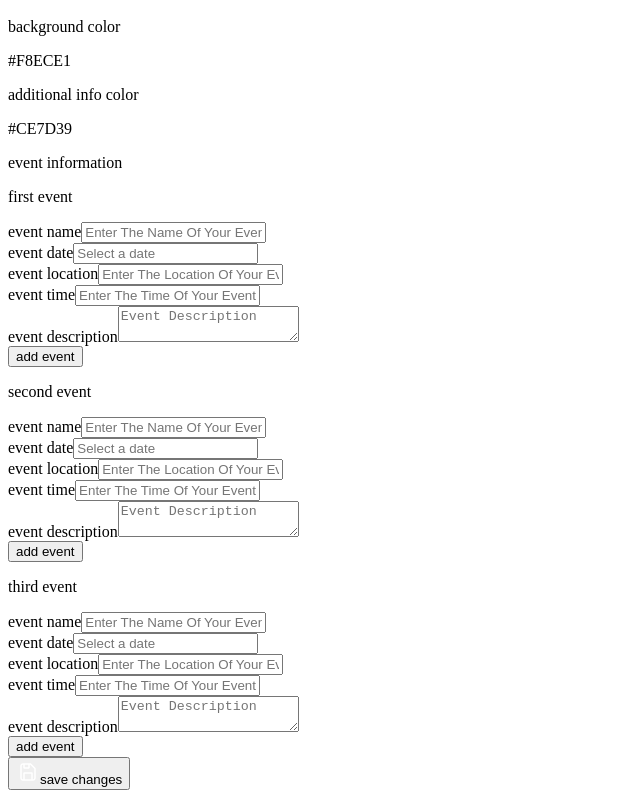
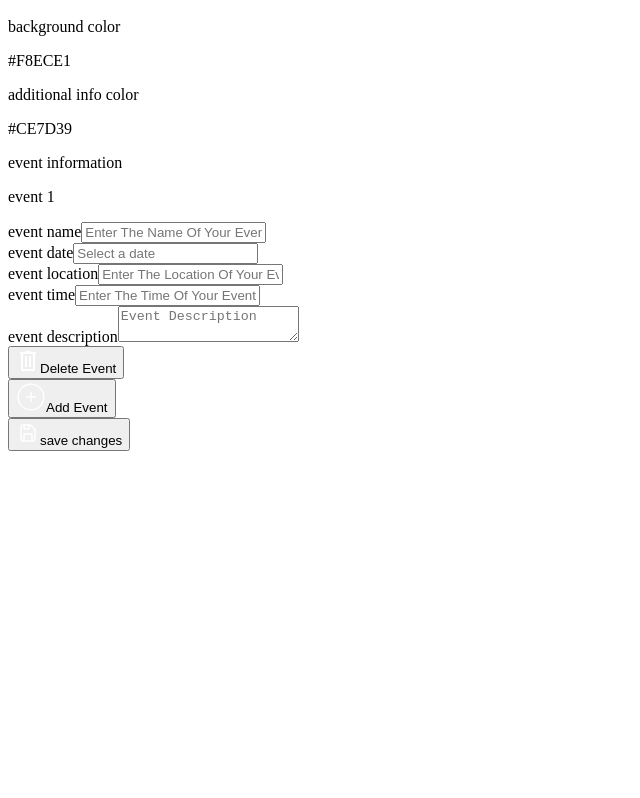
Before and after one commit to AmmariAbdelmounaim/IslamicHub-FrontEnd, a Next.js app: page /en/cms/calendar in a window 1280 px wide. Shown: the part 1119-1917 px from the top of the page, without its empty margins (0-640 px from the left). After the commit the page ends 1578 px from the top, so only its background shows below. Built offline with nearby package versions, Linux system fonts and the light colour scheme.

Commit message:
add event button

```diff
--- a/app/[locale]/cms/calendar/page.tsx
+++ b/app/[locale]/cms/calendar/page.tsx
@@ -2,42 +2,34 @@
 import React from "react";
 import Event from "../../../../components/cms/event";
 import ColorPicker from "../../../../components/cms/colorPicker";
-import { Form, Formik } from "formik";
+import { FieldArray, Form, Formik } from "formik";
 import FillButton from "../../../../components/button/FillButton";
 import EventCard from "../../../../components/cms/eventCard";
 import { useTranslations } from "next-intl";
 
 interface FormValues {
-  firsteventName: string;
-  firsteventDescription: string;
-  firsteventDate: string;
-  firsteventLocation: string;
-  secondeventName: string;
-  secondeventDescription: string;
-  secondeventDate: string;
-  secondeventLocation: string;
-  thirdeventName: string;
-  thirdeventDescription: string;
-  thirdeventDate: string;
-  thirdeventLocation: string;
+  events: {
+    eventName: string;
+    eventDescription: string;
+    eventDate: string;
+    eventLocation: string;
+    eventTime: string;
+  }[];
   borderColor: string;
   backgroundColor: string;
   additionalInfoColor: string;
 }
 
 const initialValues: FormValues = {
-  firsteventName: "",
-  firsteventDescription: "",
-  firsteventDate: "",
-  firsteventLocation: "",
-  secondeventName: "",
-  secondeventDescription: "",
-  secondeventDate: "",
-  secondeventLocation: "",
-  thirdeventName: "",
-  thirdeventDescription: "",
-  thirdeventDate: "",
-  thirdeventLocation: "",
+  events: [
+    {
+      eventName: "",
+      eventDescription: "",
+      eventDate: "",
+      eventLocation: "",
+      eventTime: "",
+    },
+  ],
   borderColor: "#362A1C",
   backgroundColor: "#F8ECE1",
   additionalInfoColor: "#CE7D39",
@@ -55,7 +47,7 @@ export default function CalendarManagement() {
         }, 400);
       }}
     >
-      {({ isSubmitting }) => (
+      {({ values }) => (
         <Form>
           <div className="flex flex-col gap-[40px] pb-[20px]">
             {/* introduction */}
@@ -104,18 +96,54 @@ export default function CalendarManagement() {
             </div>
 
             {/* event information */}
-            <div className="px-[16px] pt-[16px] pb-[32px] flex flex-col gap-[40px] border-solid border-[1px] border-secondary-brown-normal-30-opacity rounded-[10px] ">
+            <div className="px-[16px] pt-[16px] pb-[32px] flex flex-col gap-[40px] border-solid border-[1px] border-secondary-brown-normal-30-opacity rounded-[10px]  ">
               <div className="flex flex-col border-b-[1px] border-b-secondary-brown-normal-30-opacity">
                 <p className="font-poppins capitalize text-[20px] text-secondary-brown-darker font-semibold mb-[10px]">
                   event information
                 </p>
               </div>
-              {/* fist event */}
-              <EventCard title="first event" />
-              {/* second event */}
-              <EventCard title="second event" />
-              {/* third event */}
-              <EventCard title="third event" withoutBorder />
+              <FieldArray
+                name="events"
+                render={(arrayHelpers) => (
+                  <div className="flex flex-col ">
+                    {values.events.map((event, index) => (
+                      <EventCard
+                        key={index}
+                        title={`event ${index + 1}`}
+                        index={index}
+                        arrayHelpers={arrayHelpers}
+                      />
+                    ))}
+                    <div className="flex w-full items-center justify-center ">
+                      <FillButton
+                        onClick={() =>
+                          arrayHelpers.push({
+                            eventName: "",
+                            eventDescription: "",
+                            eventDate: "",
+                            eventLocation: "",
+                            eventTime: "",
+                          })
+                        }
+                        additionalStyle="mt-[27px] gap-[10px] w-[250px]"
+                      >
+                        <svg
+                          xmlns="http://www.w3.org/2000/svg"
+                          x="0px"
+                          y="0px"
+                          width="30"
+                          fill="white"
+                          height="30"
+                          viewBox="0 0 128 128"
+                        >
+                          <path d="M 64 6.0507812 C 49.15 6.0507812 34.3 11.7 23 23 C 0.4 45.6 0.4 82.4 23 105 C 34.3 116.3 49.2 122 64 122 C 78.8 122 93.7 116.3 105 105 C 127.6 82.4 127.6 45.6 105 23 C 93.7 11.7 78.85 6.0507812 64 6.0507812 z M 64 12 C 77.3 12 90.600781 17.099219 100.80078 27.199219 C 121.00078 47.499219 121.00078 80.500781 100.80078 100.80078 C 80.500781 121.10078 47.500781 121.10078 27.300781 100.80078 C 7.0007813 80.500781 6.9992188 47.499219 27.199219 27.199219 C 37.399219 17.099219 50.7 12 64 12 z M 64 42 C 62.3 42 61 43.3 61 45 L 61 61 L 45 61 C 43.3 61 42 62.3 42 64 C 42 65.7 43.3 67 45 67 L 61 67 L 61 83 C 61 84.7 62.3 86 64 86 C 65.7 86 67 84.7 67 83 L 67 67 L 83 67 C 84.7 67 86 65.7 86 64 C 86 62.3 84.7 61 83 61 L 67 61 L 67 45 C 67 43.3 65.7 42 64 42 z"></path>
+                        </svg>
+                        Add Event
+                      </FillButton>
+                    </div>
+                  </div>
+                )}
+              />
             </div>
             <div className="flex items-center justify-center">
               <FillButton additionalStyle="px-[40px] py-[12px] flex gap-[12px]">
--- a/components/cms/eventCard.tsx
+++ b/components/cms/eventCard.tsx
@@ -3,13 +3,18 @@ import React from "react";
 import FillButton from "../button/FillButton";
 import { CustomField } from "../formInputs/customField";
 import DatePicker from "./datePicker";
+import { FieldArrayRenderProps } from "formik";
 
 export default function EventCard({
   title,
+  index,
   withoutBorder = false,
+  arrayHelpers,
 }: {
   title: string;
+  index: number;
   withoutBorder?: boolean;
+  arrayHelpers: FieldArrayRenderProps;
 }) {
   return (
     <div
@@ -27,12 +32,12 @@ export default function EventCard({
             label="event name"
             placeholder="Enter The Name Of Your Event"
             cms
-            name={`${title.split(" ")[0]}eventName`}
+            name={`events.${index}.eventName`}
           />
           <DatePicker
             label="event date"
             placeholder="Enter The Date of Your Event"
-            name={`${title.split(" ")[0]}eventDate`}
+            name={`events.${index}.eventDate`}
           />
         </div>
         <div className="flex gap-[64px]">
@@ -40,13 +45,13 @@ export default function EventCard({
             label="event location"
             placeholder="Enter The Location Of Your Event"
             cms
-            name={`${title.split(" ")[0]}eventLocation`}
+            name={`events.${index}.eventLocation`}
           />
           <CustomField
             label="event time"
             placeholder="Enter The Time Of Your Event"
             cms
-            name={`${title.split(" ")[0]}eventTime`}
+            name={`events.${index}.eventTime`}
           />
         </div>
         <div className="flex items-center justify-center">
@@ -55,7 +60,7 @@ export default function EventCard({
             placeholder="Event Description"
             cms
             textarea
-            name={`${title.split(" ")[0]}eventDescription`}
+            name={`events.${index}.eventDescription`}
           />
         </div>
         <div
@@ -63,9 +68,29 @@ export default function EventCard({
             !withoutBorder && "mb-[40px]"
           } `}
         >
-          <FillButton additionalStyle="pt-[12px] px-[40px] ">
-            add event
-          </FillButton>
+          <div
+            className={`flex items-center justify-center ${
+              !withoutBorder && "mb-[40px]"
+            } `}
+          >
+            <FillButton
+              additionalStyle="pt-[12px] px-[40px] gap-[10px]"
+              onClick={() => arrayHelpers.remove(index)}
+            >
+              <svg
+                xmlns="http://www.w3.org/2000/svg"
+                x="0px"
+                y="0px"
+                width="24"
+                height="24"
+                fill="white"
+                viewBox="0 0 24 24"
+              >
+                <path d="M 10 2 L 9 3 L 4 3 L 4 5 L 5 5 L 5 20 C 5 20.522222 5.1913289 21.05461 5.5683594 21.431641 C 5.9453899 21.808671 6.4777778 22 7 22 L 17 22 C 17.522222 22 18.05461 21.808671 18.431641 21.431641 C 18.808671 21.05461 19 20.522222 19 20 L 19 5 L 20 5 L 20 3 L 15 3 L 14 2 L 10 2 z M 7 5 L 17 5 L 17 20 L 7 20 L 7 5 z M 9 7 L 9 18 L 11 18 L 11 7 L 9 7 z M 13 7 L 13 18 L 15 18 L 15 7 L 13 7 z"></path>
+              </svg>
+              Delete Event
+            </FillButton>
+          </div>
         </div>
       </div>
     </div>
```
